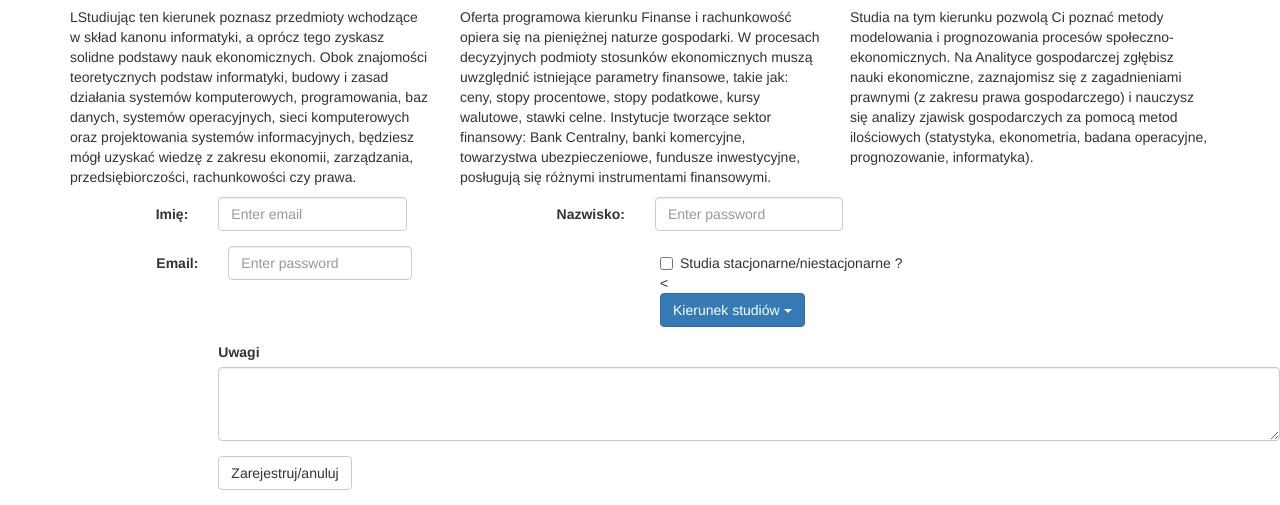
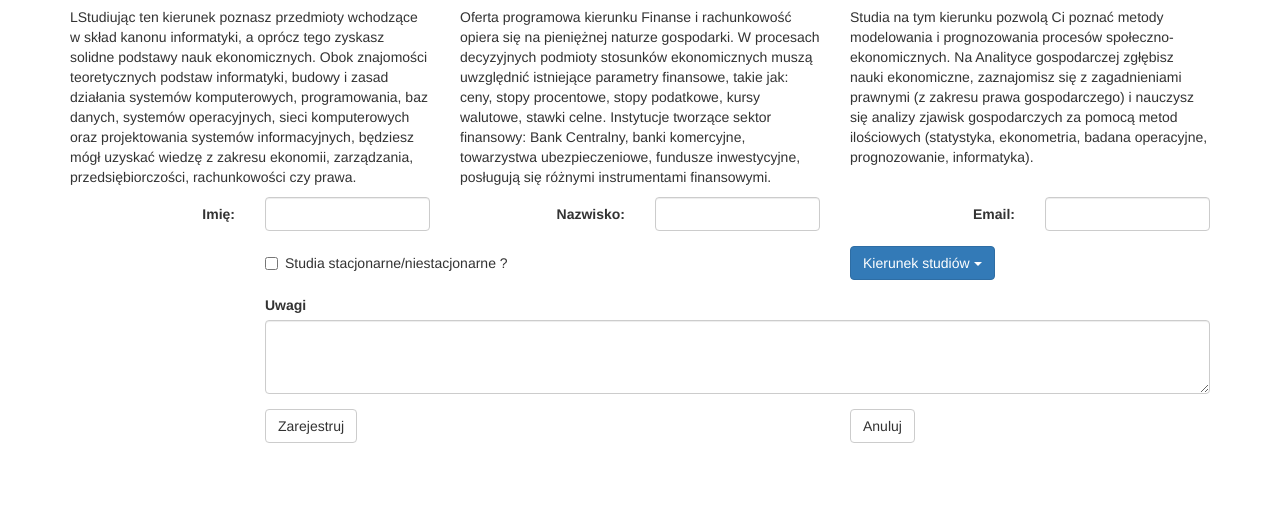
Before and after one commit to PrzemyslavJ/PrzemyslavJ.github.io, a plain HTML site: page index.html in a window 1280 px wide. Shown: the part 1087-1592 px from the top of the page. After the commit the page ends 1545 px from the top, so only its background shows below. Drawn offline with nearby package versions, Linux system fonts and the light colour scheme.

Commit message:
Update index.html

```diff
--- a/index.html
+++ b/index.html
@@ -83,23 +83,22 @@
   </div>
 </div>
 
+<div class = "container">
  <form class="form-horizontal" action="/action_page.php">
   <div class="form-group">
     <label class="control-label col-sm-2 col-xs-12" for="email">Imię:</label>
     <div class="col-sm-2">
-      <input type="email" class="form-control" id="email" placeholder="Enter email">
+      <input type="email" class="form-control" id="email">
     </div>
     <label class="control-label col-sm-2 col-xs-12" for="pwd">Nazwisko:</label>
     <div class="col-sm-2">
-      <input type="password" class="form-control" id="pwd" placeholder="Enter password">
+      <input type="password" class="form-control" id="pwd" >
     </div>
-  </div>
     <label class="control-label col-sm-2 col-xs-12" for="pwd">Email:</label>
     <div class="col-sm-2">
-      <input type="password" class="form-control" id="pwd" placeholder="Enter password">
+      <input type="password" class="form-control" id="pwd" >
     </div>
-  </div>
-  </div>
+	</div>
   <div class="form-group">
     <div class="col-sm-offset-2 col-sm-4 col-xs-12">
       <div class="checkbox">
@@ -108,7 +107,7 @@
     </div>
 
     <div class="col-sm-offset-2 col-sm-4 col-xs-12">
-	< <div class="dropdown">
+ <div class="dropdown">
   <button class="btn btn-primary dropdown-toggle" type="button" data-toggle="dropdown">Kierunek studiów
   <span class="caret"></span></button>
   <ul class="dropdown-menu">
@@ -119,6 +118,7 @@
   </div>
 </div>
 
+
 </div>
 
   <div class="form-group">
@@ -128,11 +128,15 @@
 	</div>
   </div>
   <div class="form-group">
-    <div class="col-sm-offset-2 col-sm-10 col-xs-12">
-      <button type="submit" class="btn btn-default">Zarejestruj/anuluj</button>
+    <div class="col-sm-offset-2 col-sm-4 col-xs-12">
+      <button type="submit" class="btn btn-default">Zarejestruj</button>
+    </div>
+	<div class="col-sm-offset-2 col-sm-4 col-xs-12">
+      <button type="submit" class="btn btn-default">Anuluj</button>
     </div>
   </div>
 </form>
+</div>
 
 </body>
 </html>
```
